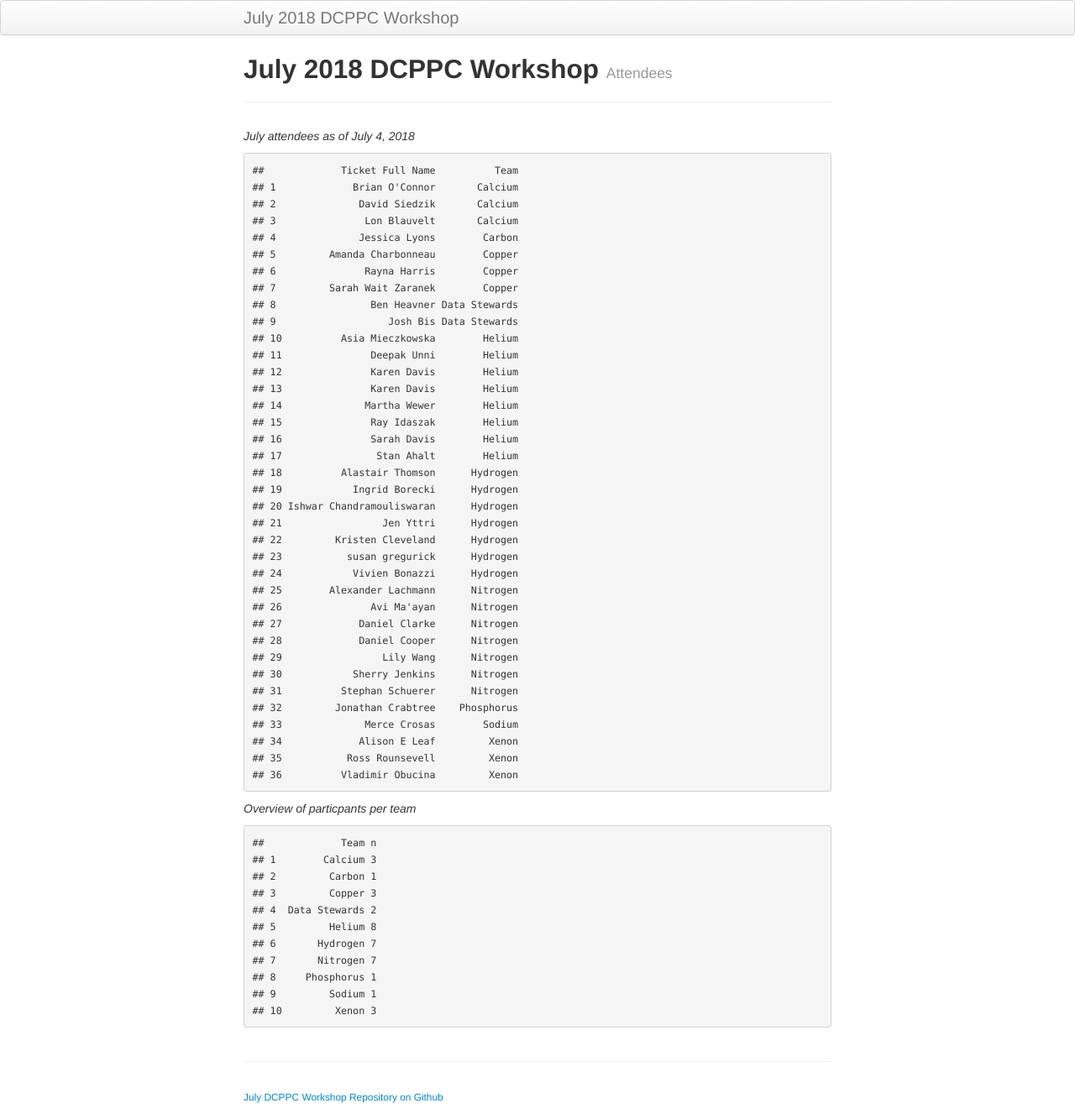
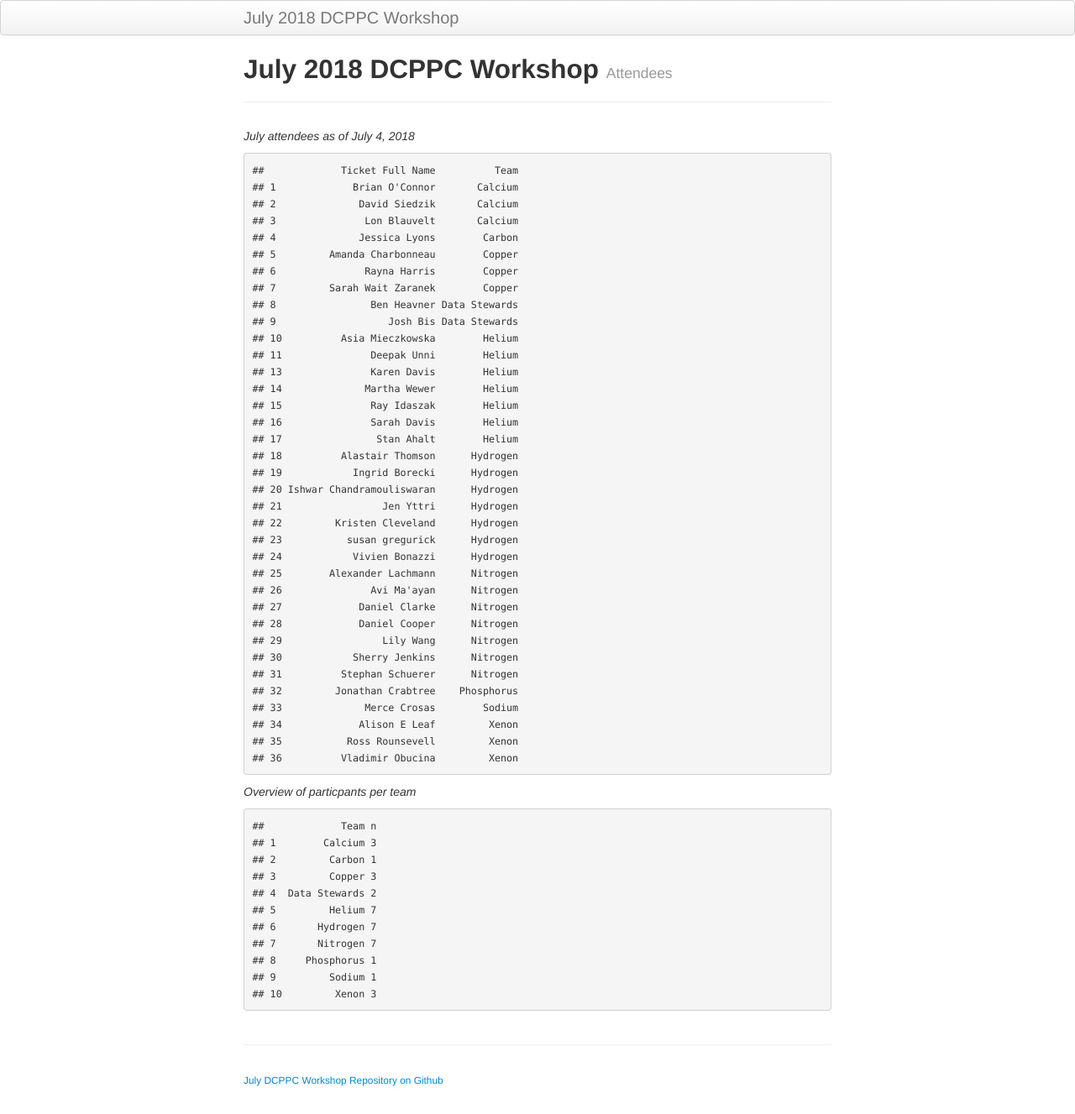
Before and after one commit to dcppc/2018-july-workshop, a Jekyll site: the page built from docs/attendees.md, in a window 1280 px wide. Shown: the whole page at 84% size. Built offline with Jekyll 4.4.1, drawn with Linux system fonts in a browser that asks for light colours.

Commit message:
remove duplicate

```diff
--- a/docs/attendees.md
+++ b/docs/attendees.md
@@ -18,7 +18,6 @@ _July attendees as of July 4, 2018_
     ## 9                   Josh Bis Data Stewards
     ## 10          Asia Mieczkowska        Helium
     ## 11               Deepak Unni        Helium
-    ## 12               Karen Davis        Helium
     ## 13               Karen Davis        Helium
     ## 14              Martha Wewer        Helium
     ## 15               Ray Idaszak        Helium
@@ -52,7 +51,7 @@ _Overview of particpants per team_
     ## 2         Carbon 1
     ## 3         Copper 3
     ## 4  Data Stewards 2
-    ## 5         Helium 8
+    ## 5         Helium 7
     ## 6       Hydrogen 7
     ## 7       Nitrogen 7
     ## 8     Phosphorus 1
```
